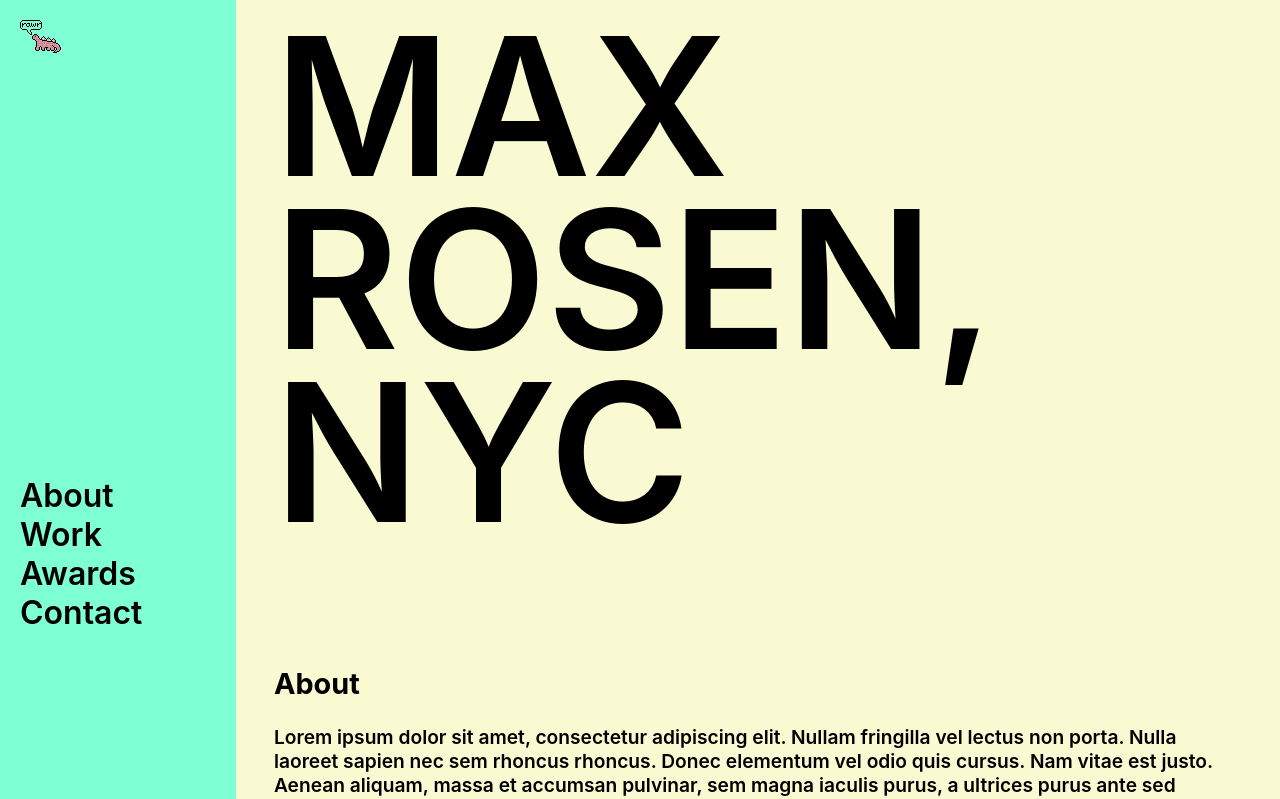
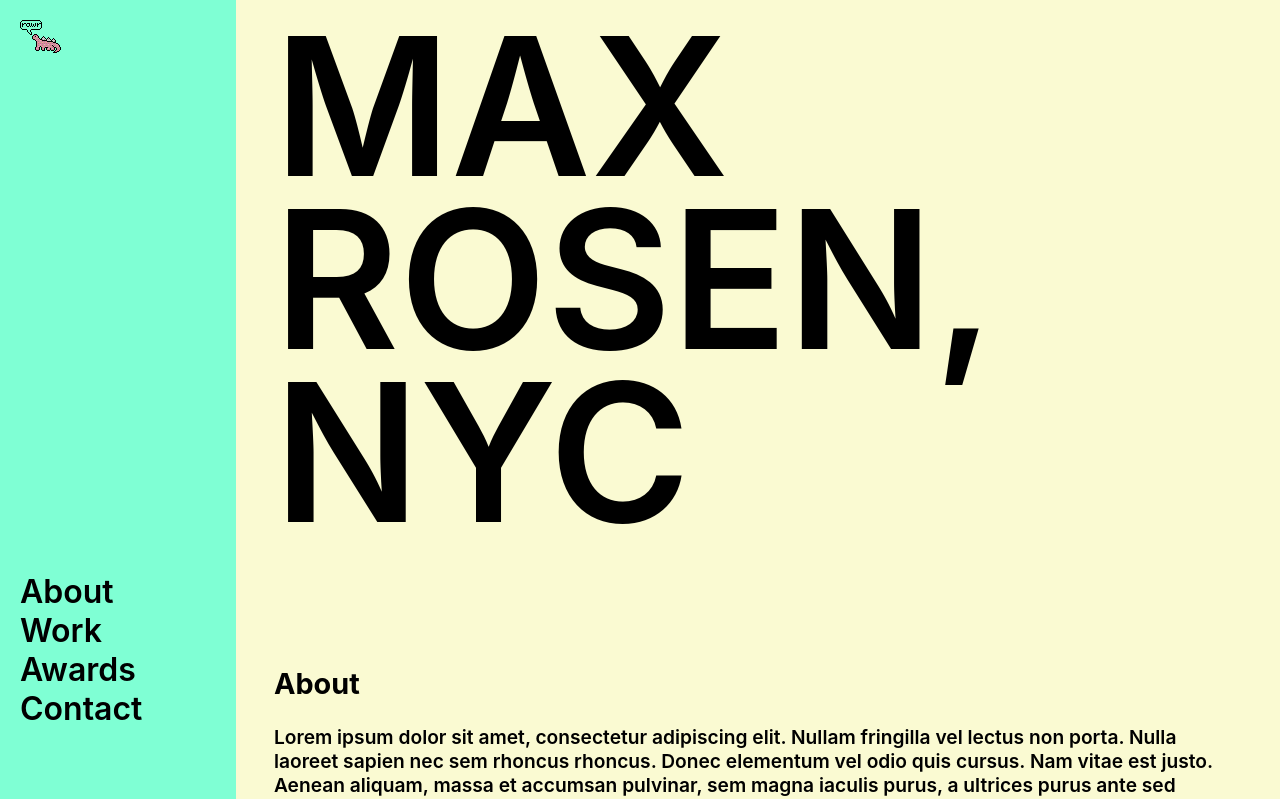
Before and after one commit to sucrete/max-app, a React (Create React App) app: page / in a window 1280 px wide. Shown: the top 799 px of the page. Built offline with nearby package versions, Linux system fonts and the light colour scheme.

Commit message:
running github pages tests

```diff
--- a/src/App.css
+++ b/src/App.css
@@ -9,9 +9,16 @@
   font-size: 2.5vw;
   cursor: pointer;
 }
+.maxSpacer {
+  height: 60vh;
+}
 .navItemsContainer {
   position: relative;
-  top: 30vw;
+  padding-inline-start: 20px;
+}
+.navItemsContainerFixed {
+  position: fixed;
+  padding-inline-start: 20px;
 }
 .maxHeader {
   font-size: 15vw;
@@ -32,9 +39,7 @@
   flex: 4;
   background-color: lightgoldenrodyellow;
 }
-.navItemsContainer {
-  padding-inline-start: 20px;
-}
+
 li {
   list-style-type: none;
 }
--- a/src/components/navigator.jsx
+++ b/src/components/navigator.jsx
@@ -2,11 +2,47 @@ import React, { Component } from "react";
 import rawr from "../rawr.gif";
 
 class Navigator extends Component {
+  constructor(props) {
+    super(props);
+
+    this.state = { top: null, height: null };
+
+    this.handleScroll = this.handleScroll.bind(this);
+    this.handleResize = this.handleResize.bind(this);
+  }
+
+  handleScroll() {
+    this.setState({ scroll: window.scrollY });
+  }
+
+  handleResize() {
+    console.log(this.state.top);
+    const comp = document.getElementsByClassName("navItemsContainer")[0];
+    this.setState({
+      top: comp.offsetTop,
+      height: comp.offsetHeight
+    });
+  }
+
+  componentDidMount() {
+    const el = document.getElementsByClassName("navItemsContainer")[0];
+    this.setState({ top: el.offsetTop, height: el.offsetHeight });
+    window.addEventListener("scroll", this.handleScroll);
+    window.addEventListener("resize", this.handleResize);
+  }
+
   render() {
     return (
       <nav className="maxNav">
         <img src={rawr} className="rawr" alt="dinosaurLogo" />
-        <ul className="navItemsContainer">
+        <div className="maxSpacer" />
+        <ul
+          className={
+            this.state.scroll > this.state.top
+              ? "navItemsContainerFixed"
+              : "navItemsContainer"
+          }
+        >
           <li className="navItem">
             <a>About</a>
           </li>
```
Also changed, not shown: package.json (+7 -2 lines), 1 other file (tests, documents, lock files or other folders).
